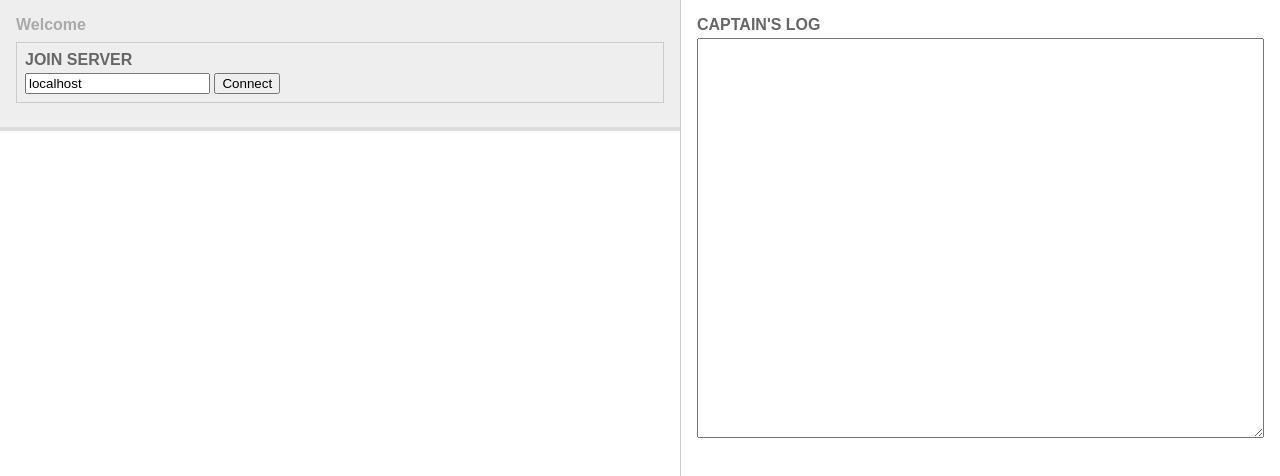
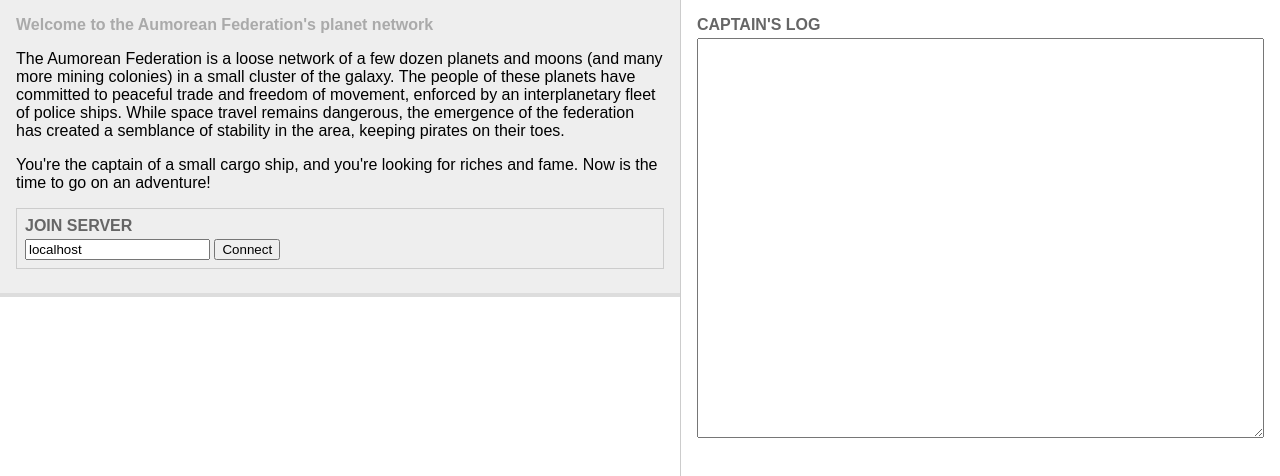
Before and after one commit to elisee/space-crew, a website with bundled scripts: page public/index.html in a window 1280 px wide. Shown: the top 476 px of the page. Built offline with nearby package versions, Linux system fonts and the light colour scheme.

Commit message:
Add welcome blurb

```diff
--- a/public/index.html
+++ b/public/index.html
@@ -6,7 +6,19 @@
 <body>
   <main>
     <div class="server">
-      <header>Welcome</header>
+      <header>Welcome to the Aumorean Federation's planet network</header>
+
+      <p>
+        The Aumorean Federation is a loose network of a few dozen planets and moons (and many more mining colonies) in a small cluster of the galaxy.
+        The people of these planets have committed to peaceful trade and freedom of movement, enforced by an interplanetary fleet of police ships.
+        While space travel remains dangerous, the emergence of the federation has created a semblance of stability in the area, keeping pirates on their toes.
+      </p>
+
+      <p>
+        You're the captain of a small cargo ship, and you're looking for riches and fame.
+        Now is the time to go on an adventure!
+      </p>
+
       <form>
         <header>Join server</header>
         <input type="text" class="server-host" value="" />
```
